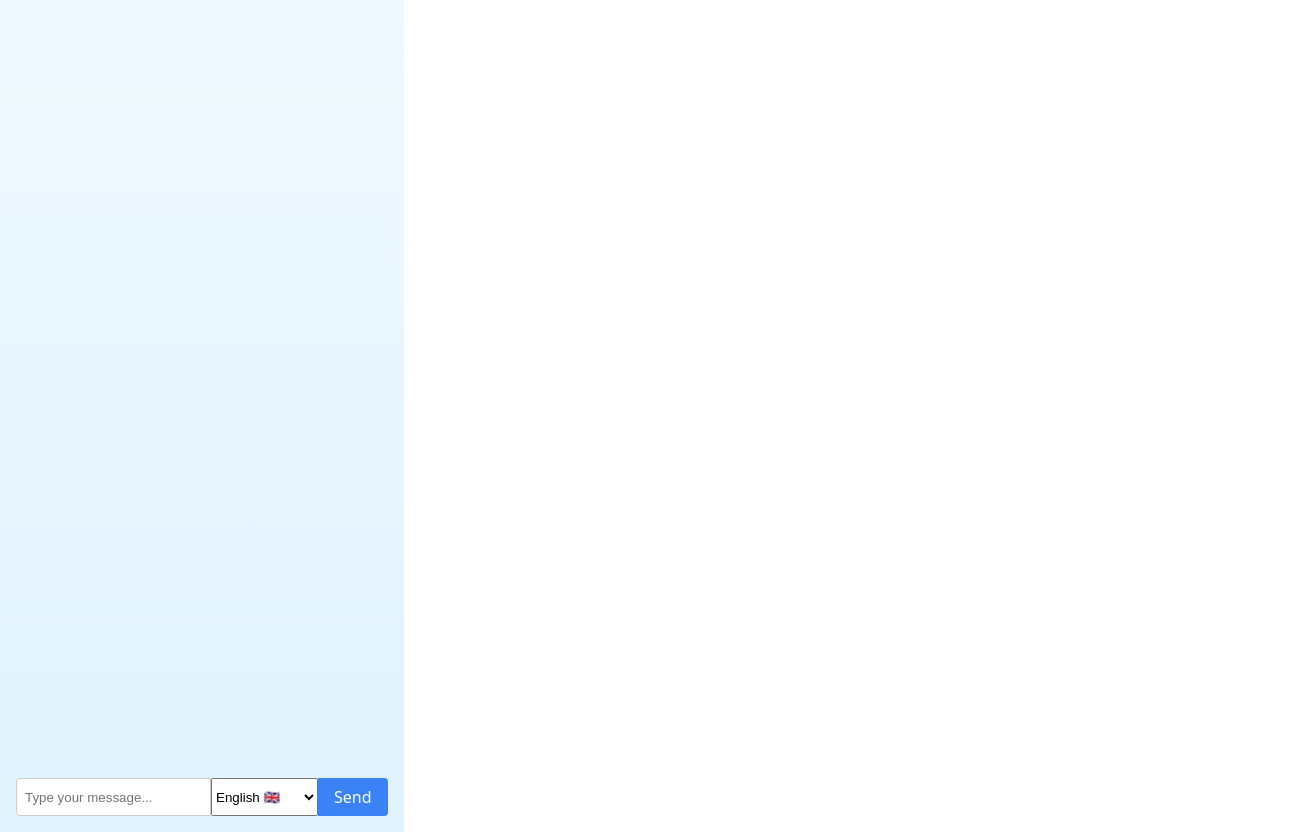
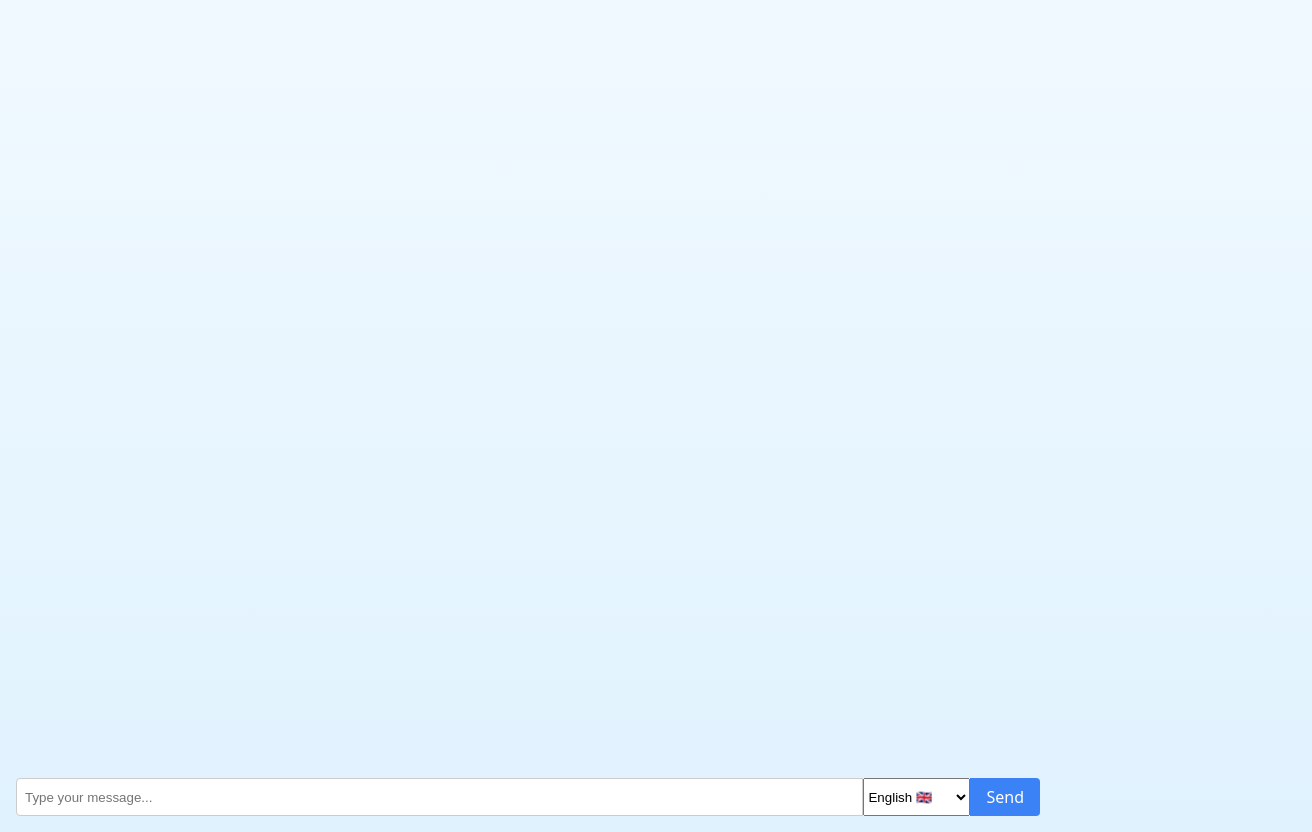
Before and after one commit to Ch3ngK/lingopal, a React app in the folder frontend/: page /chat in a window 1280 px wide. Shown: the whole page, 1312 px wide, since content can reach past the window. Built offline with nearby package versions, Linux system fonts and the light colour scheme; the HTML template or start-up script is replaced by a standard one.

Commit message:
Fixed the scaling of the Front and Chat page

```diff
--- a/frontend/src/components/Chat/Chat.module.css
+++ b/frontend/src/components/Chat/Chat.module.css
@@ -3,6 +3,7 @@
   display: flex;
   flex-direction: column;
   height: 100vh;
+  width: 100vw;
   padding: 16px;
   background: linear-gradient(to bottom, #f0f9ff, #e0f2fe);
 }
@@ -17,11 +18,12 @@
   overflow-y: auto;
   margin-bottom: 16px;
   color: black;
+  gap: 8px;
 }
 
 .inputForm {
   display: flex;
-  width: 100%;
+  width: 80%;
 }
 
 .inputBox {
--- a/frontend/src/components/FrontPage/FrontPage.module.css
+++ b/frontend/src/components/FrontPage/FrontPage.module.css
@@ -6,6 +6,7 @@
   align-items: center;
   justify-content: center;
   height: 100vh;
+  width: 100vw;
   background: linear-gradient(to bottom, #e0f2fe, #bae6fd); /* light blue gradient */
   padding: 16px;
   text-align: center;
```
